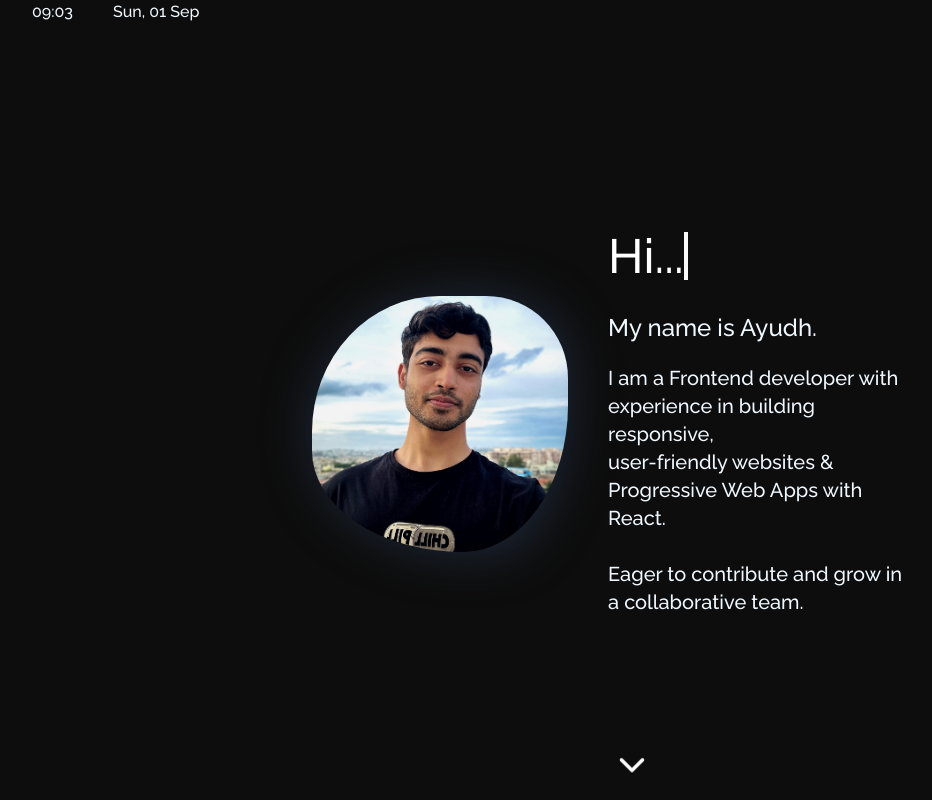
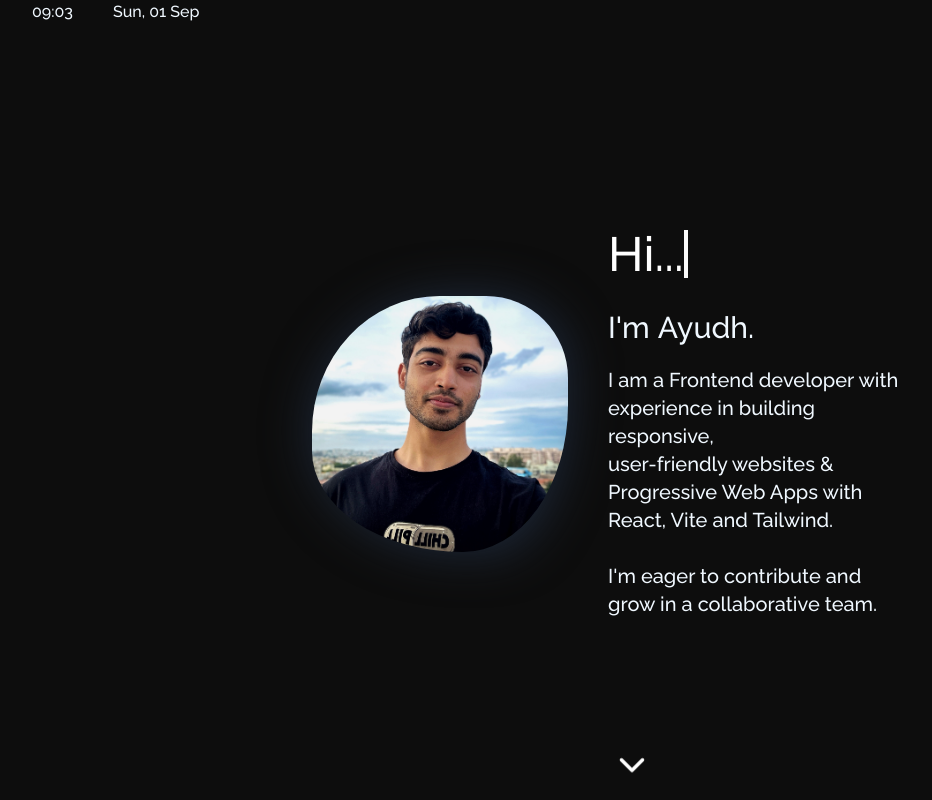
Before and after one commit to makersmecca/Portfolio, a React (Vite) app: page / in a window 1280 px wide. Shown: the top 800 px of the page, without its empty margins (8-940 px from the left). Built offline with nearby package versions, Linux system fonts and the light colour scheme.

Commit message:
added colors to text

```diff
--- a/src/Components/Intro.jsx
+++ b/src/Components/Intro.jsx
@@ -26,16 +26,19 @@ const Intro = ({ splashStatus, scrollHandler }) => {
               </div>
             </div>
 
-            <div className="col-span-3 md:col-start-3 md:text-start text-center flex justify-center md:justify-start mt-8 px-10 text-2xl">
-              My name is Ayudh.
+            <div className="col-span-3 md:col-start-3 md:text-start text-center flex justify-center md:justify-start mt-8 px-10 text-2xl md:text-3xl">
+              I'm <span className="ps-2 text-textBlue">Ayudh</span>.
             </div>
             <div className="col-span-3 md:col-start-3 md:text-start text-center hyphens-none mt-5 px-10 md:text-xl">
               I am a Frontend developer with experience in building responsive,
               <br />
-              user-friendly websites & Progressive Web Apps with React.
+              user-friendly websites & Progressive Web Apps with{" "}
+              <span className="text-newOrange">React</span>,{" "}
+              <span className="text-darkBlue">Vite</span> and{" "}
+              <span className="text-newYellow"> Tailwind</span>.
               <br />
               <br />
-              Eager to contribute and grow in a collaborative team.
+              I'm eager to contribute and grow in a collaborative team.
             </div>
           </div>
         </div>
```
